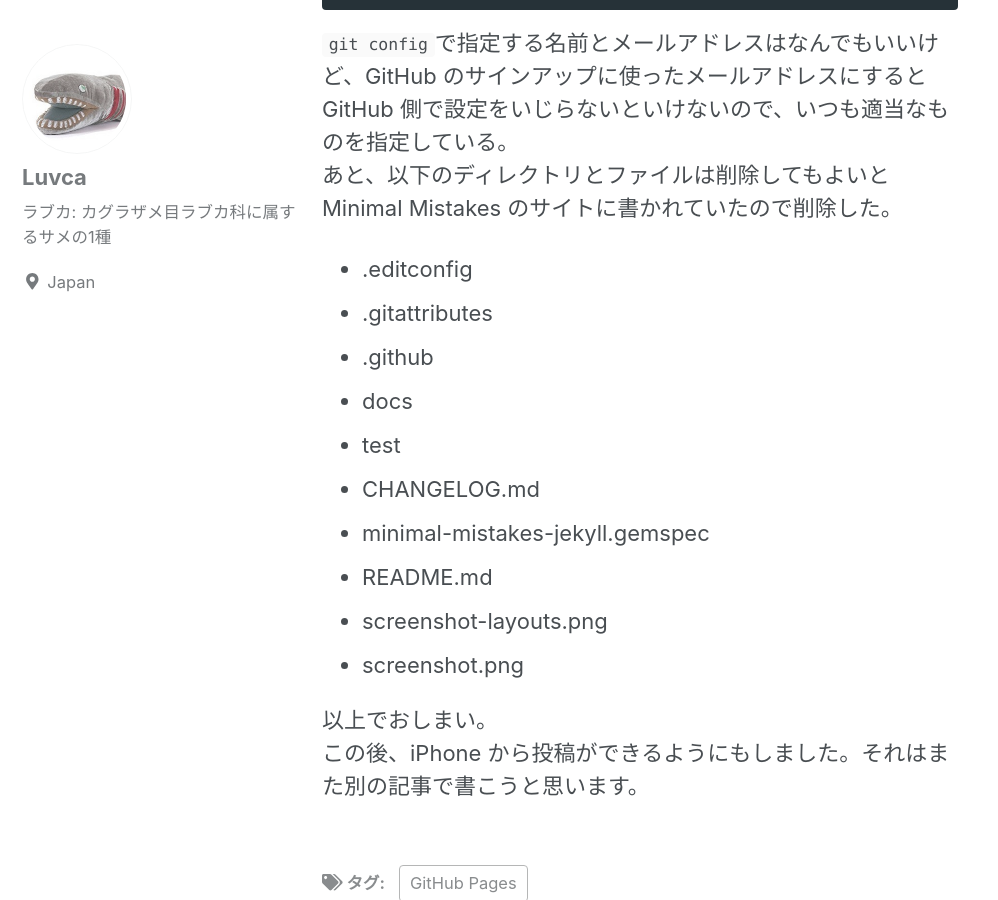
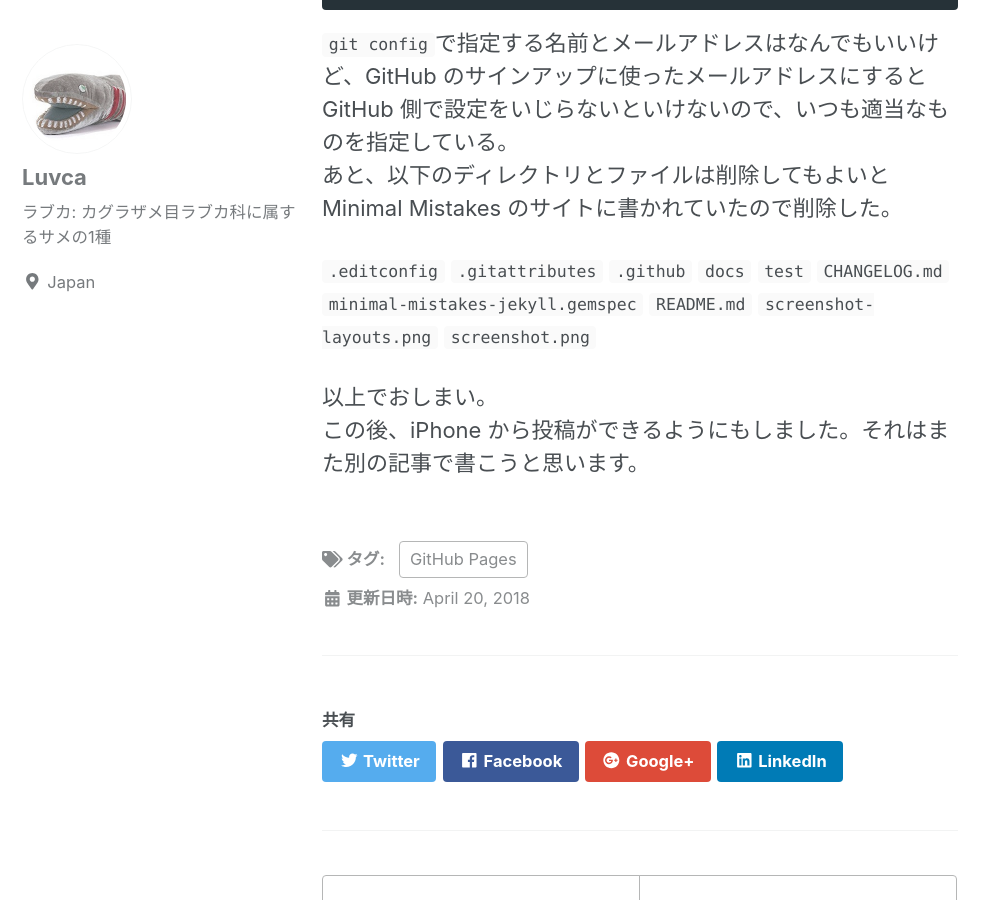
Before and after one commit to Luvca/Luvca.github.io, a Jekyll site: the page built from _posts/2018-04-20-how-to-create-this-blog.md, in a window 1280 px wide and 900 px high, scrolled down 2205 px. Shown: the whole window, without its empty margins (0-998 px from the left). Built offline with Jekyll 4.4.1, drawn with Linux system fonts in a browser that asks for light colours; nearby versions of some CDN libraries.

```diff
--- a/_posts/2018-04-20-how-to-create-this-blog.md
+++ b/_posts/2018-04-20-how-to-create-this-blog.md
@@ -48,16 +48,16 @@ git push origin master
 `git config`で指定する名前とメールアドレスはなんでもいいけど、GitHub のサインアップに使ったメールアドレスにすると GitHub 側で設定をいじらないといけないので、いつも適当なものを指定している。
 あと、以下のディレクトリとファイルは削除してもよいと Minimal Mistakes のサイトに書かれていたので削除した。
 
-- .editconfig
-- .gitattributes
-- .github
-- docs
-- test
-- CHANGELOG.md
-- minimal-mistakes-jekyll.gemspec
-- README.md
-- screenshot-layouts.png
-- screenshot.png
+`.editconfig`
+`.gitattributes`
+`.github`
+`docs`
+`test`
+`CHANGELOG.md`
+`minimal-mistakes-jekyll.gemspec`
+`README.md`
+`screenshot-layouts.png`
+`screenshot.png`
 
 以上でおしまい。
 この後、iPhone から投稿ができるようにもしました。それはまた別の記事で書こうと思います。
```
